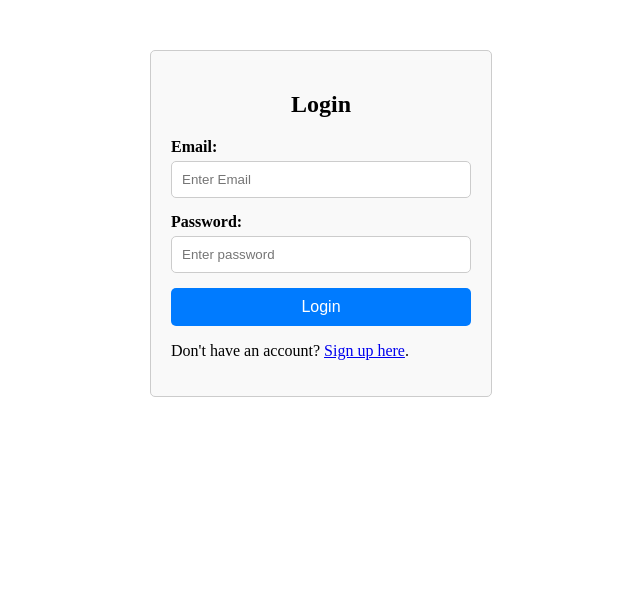
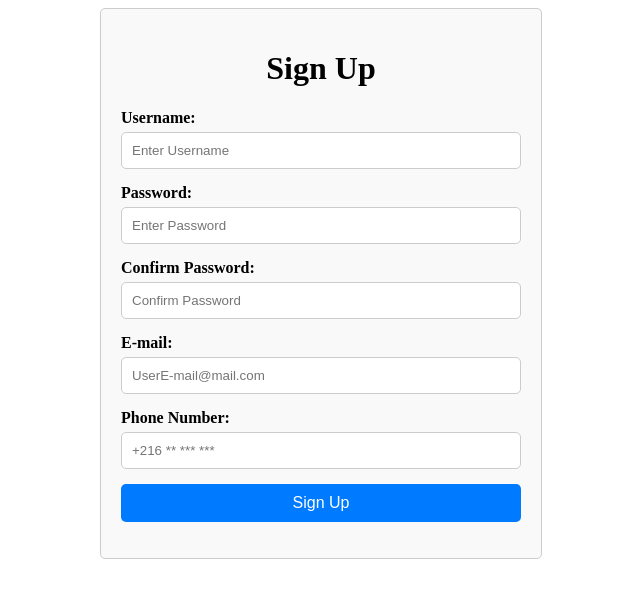
Before and after one commit to tasnimmizaou/TP-php, a PHP site: page /work/user/backend/index.php in a window 1280 px wide. Shown: the top 598 px of the page, without its empty margins (319-959 px from the left). Run offline with PHP 8.4, Linux system fonts and the light colour scheme.

Commit message:
ajout du fichier index.php dont les pages login et signup

```diff
--- a/work/user/backend/index.php
+++ b/work/user/backend/index.php
@@ -1,46 +1,74 @@
 <?php
 require_once 'includes/configSession.inc.php';
-require_once 'includes/login_view.inc.php';
+require_once 'includes/signup_view.inc.php';
+require_once 'includes/signup_contr.inc.php';
 
 ?>
+
 <html>
     <head>
-        <title>Login page </title>
+        <title>Signup</title>
     </head>
 
     <body>
-    <div style="max-width: 300px; margin: 50px auto; padding: 20px; border: 1px solid #ccc; border-radius: 5px; background-color: #f9f9f9;">
 
-<h2 style="text-align: center; margin-bottom: 20px;">Login</h2>
+    <div style="max-width: 400px; margin: 0 auto; padding: 20px; border: 1px solid #ccc; border-radius: 5px; background-color: #f9f9f9;">
 
-<form id="login-form" action="includes/login.inc.php" method="post" onsubmit="return validateForm()">
+    <form id="signup-form" action="includes/signup2.inc.php" method="post" onsubmit="return validateForm()">
+
+        <h1 style="text-align: center;">Sign Up</h1>
+        <div style="margin-bottom: 15px;">
+            <label for="username" style="display: block; font-weight: bold; margin-bottom: 5px;">Username:</label>
+            <input type="text" id="username" name="username" placeholder="Enter Username" style="width: 100%; padding: 10px; border: 1px solid #ccc; border-radius: 5px; box-sizing: border-box;">
+        </div>
+        <div style="margin-bottom: 15px;">
+            <label for="password" style="display: block; font-weight: bold; margin-bottom: 5px;">Password:</label>
+            <input type="password" id="password" name="password" placeholder="Enter Password" style="width: 100%; padding: 10px; border: 1px solid #ccc; border-radius: 5px; box-sizing: border-box;">
+        </div>
+        <div style="margin-bottom: 15px;">
+            <label for="confirmPassword" style="display: block; font-weight: bold; margin-bottom: 5px;">Confirm Password:</label>
+            <input type="password" id="confirmPassword" name="confirmPassword" placeholder="Confirm Password" style="width: 100%; padding: 10px; border: 1px solid #ccc; border-radius: 5px; box-sizing: border-box;">
+        </div>
+        <div style="margin-bottom: 15px;">
+            <label for="email" style="display: block; font-weight: bold; margin-bottom: 5px;">E-mail:</label>
+            <input type="email" id="email" name="email" placeholder="UserE-mail@mail.com" style="width: 100%; padding: 10px; border: 1px solid #ccc; border-radius: 5px; box-sizing: border-box;">
+        </div>
+        <div style="margin-bottom: 15px;">
+            <label for="phone" style="display: block; font-weight: bold; margin-bottom: 5px;">Phone Number:</label>
+            <input type="number" id="phone" name="phone" placeholder="+216 ** *** ***" style="width: 100%; padding: 10px; border: 1px solid #ccc; border-radius: 5px; box-sizing: border-box;">
+        </div>
+        <button type="submit" style="width: 100%; padding: 10px; border: none; border-radius: 5px; background-color: #007bff; color: #fff; font-size: 16px; cursor: pointer;">Sign Up</button>
+    </form>
+
+    <script>
+        function validateForm() {
+            var username = document.getElementById("username").value.trim();
+            var password = document.getElementById("password").value.trim();
+            var confirmPassword = document.getElementById("confirmPassword").value.trim();
+            var email = document.getElementById("email").value.trim();
+            var phone = document.getElementById("phone").value.trim();
+
+            if (username === "" || password === "" || confirmPassword === "" || email === "" || phone === "") {
+                alert("Please fill in all fields.");
+                return false;
+            }
+
+            if (password !== confirmPassword) {
+                alert("Passwords do not match.");
+                return false;
+            }
+
+            return true;
+        }
+    </script>
 
 
-    <div style="margin-bottom: 15px;">
-        <label for="email" style="display: block; font-weight: bold; margin-bottom: 5px;">Email:</label>
-        <input type="email" id="email" name="email" placeholder="Enter Email" style="width: 100%; padding: 10px; border: 1px solid #ccc; border-radius: 5px; box-sizing: border-box;">
-    </div>
-
-    <div style="margin-bottom: 15px;">
-        <label for="password" style="display: block; font-weight: bold; margin-bottom: 5px;">Password:</label>
-        <input type="password" id="password" name="password" placeholder="Enter password" style="width: 100%; padding: 10px; border: 1px solid #ccc; border-radius: 5px; box-sizing: border-box;">
-    </div>
+</div>
 
 
-
-    <button type="submit" style="width: 100%; padding: 10px; border: none; border-radius: 5px; background-color: #007bff; color: #fff; font-size: 16px; cursor: pointer;">Login</button>
-
-    <p>Don't have an account? <a href="signup.php">Sign up here</a>.</p>
- </form>
-
- </div>
-
-    <?php
-      check_login_error()
-    ?>
-
+        <?php
+        check_signup_errors();
+        ?>
     </body>
 
-
-
 </html>
```
Also changed, not shown: work/user/backend/login.php (added, +46 -0 lines).
